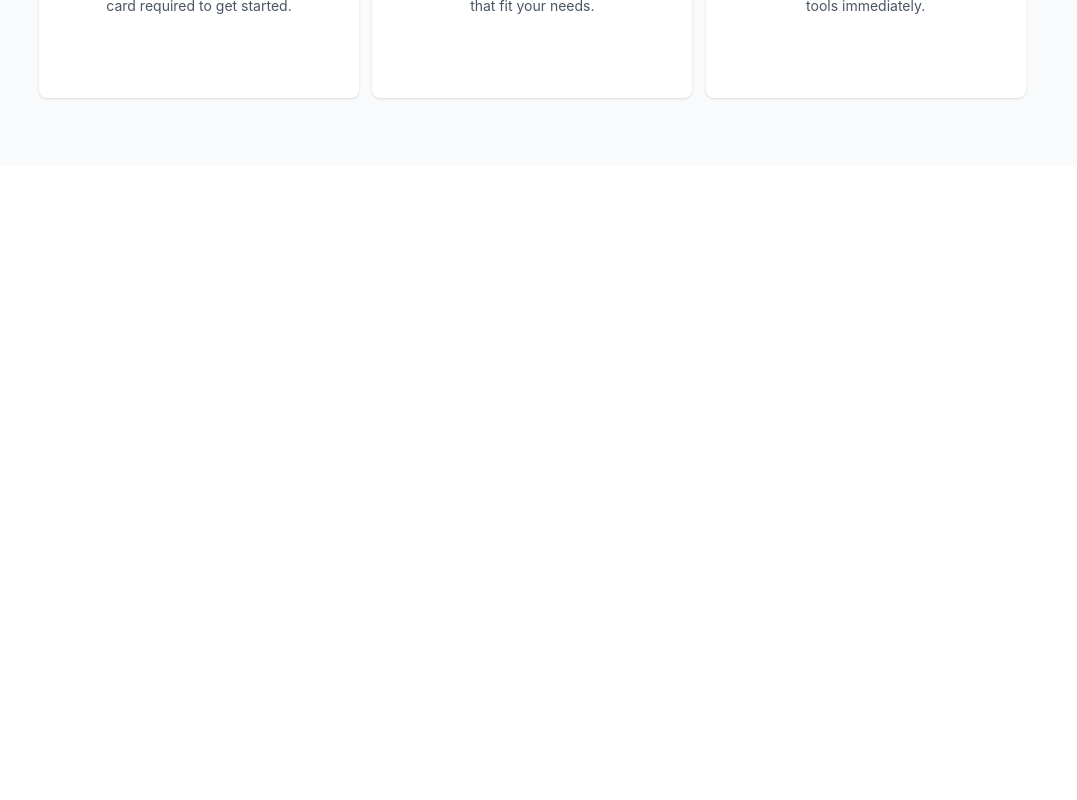
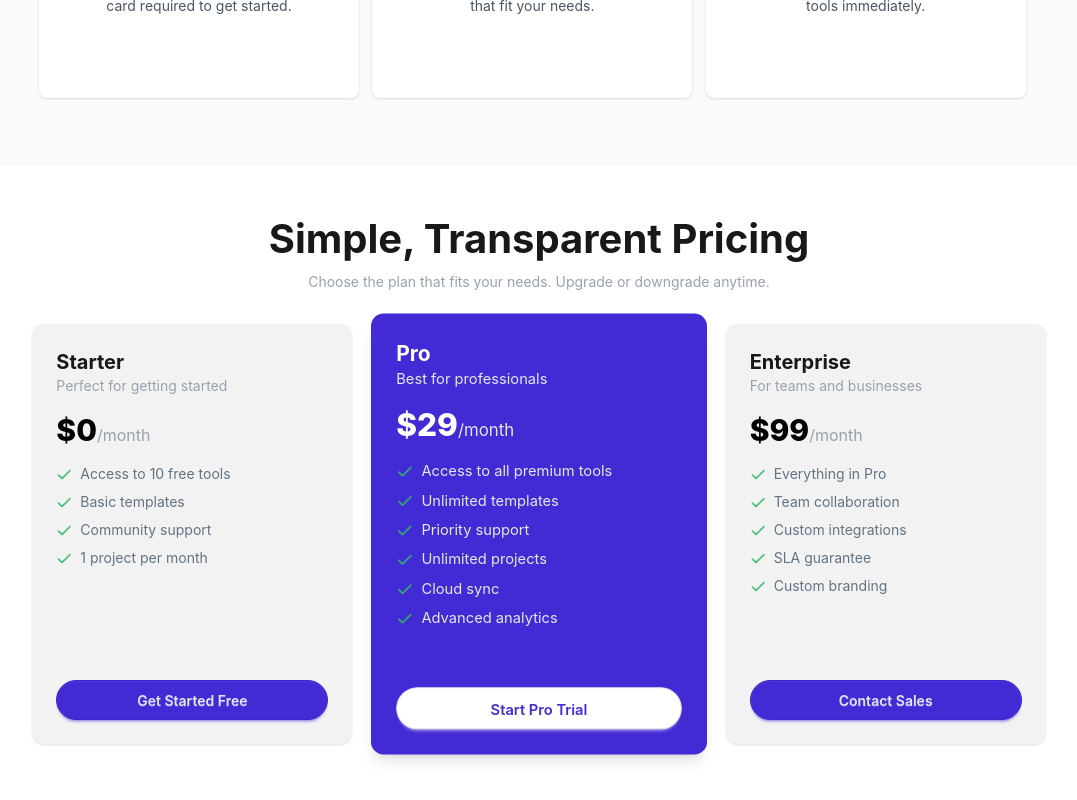
Before and after one commit to YooSabbir/react-assignment, a React (Vite) app: page / in a window 1280 px wide. Shown: the part 1277-2077 px from the top of the page, without its empty margins (101-1178 px from the left). Before the commit the page ends 1443 px from the top, so only its background shows below. Built offline with nearby package versions, Linux system fonts and the light colour scheme.

Commit message:
pricing section completed

```diff
--- a/src/App.jsx
+++ b/src/App.jsx
@@ -3,6 +3,7 @@ import Navbar from './componants/Navbar'
 import Hero from './componants/Hero'
 import Rating from './componants/Rating';
 import Step from './componants/Step'
+import Pricing from './componants/Pricing';
 
 function App() {
 
@@ -12,6 +13,7 @@ function App() {
       <Hero />
       <Rating />
       <Step />
+      <Pricing />
     </>
   );
 }
--- /dev/null
+++ b/src/componants/Pricing.jsx
@@ -0,0 +1,135 @@
+import React from "react";
+import check from "../assets/check.png";
+
+function Pricing() {
+  return (
+
+    <div className="w-full min-h-screen px-3 sm:px-4 lg:px-8">
+
+      <div className="text-center space-y-2 pt-10 sm:pt-12">
+        <h1 className="text-2xl sm:text-3xl lg:text-[40px] font-bold leading-tight">
+          Simple, Transparent Pricing
+        </h1>
+        <p className="text-gray-400 text-sm">
+          Choose the plan that fits your needs. Upgrade or downgrade anytime.
+        </p>
+      </div>
+
+      <div className="mt-8 grid grid-cols-1 md:grid-cols-3 gap-6 place-items-center lg:px-25">
+        <div className="bg-[#F2F2F2] w-full max-w-[95%] sm:max-w-[320px] min-h-[420px] p-5 sm:p-6 flex flex-col justify-between rounded-xl shadow-sm hover:shadow-md transition">
+          <div className="space-y-4">
+            <div>
+              <h1 className="font-bold text-lg sm:text-xl">Starter</h1>
+              <p className="text-gray-400 text-xs sm:text-sm">
+                Perfect for getting started
+              </p>
+            </div>
+            <h1 className="text-gray-400">
+              <span className="font-extrabold text-2xl sm:text-3xl text-black">
+                $0
+              </span>
+              /month
+            </h1>
+            <div className="text-xs sm:text-sm text-[#627382] space-y-2">
+              <p className="flex gap-2 items-center">
+                <img src={check} className="w-4 h-4" /> Access to 10 free tools
+              </p>
+              <p className="flex gap-2 items-center">
+                <img src={check} className="w-4 h-4" /> Basic templates
+              </p>
+              <p className="flex gap-2 items-center">
+                <img src={check} className="w-4 h-4" /> Community support
+              </p>
+              <p className="flex gap-2 items-center">
+                <img src={check} className="w-4 h-4" /> 1 project per month
+              </p>
+            </div>
+          </div>
+          <button className="btn btn-primary mt-6 rounded-full w-full">
+            Get Started Free
+          </button>
+        </div>
+
+        <div className="bg-primary text-white w-full max-w-[95%] sm:max-w-[320px] min-h-[420px] p-5 sm:p-6 flex flex-col justify-between rounded-xl shadow-lg sm:scale-105">
+          <div className="space-y-4">
+            <div>
+              <h1 className="font-bold text-lg sm:text-xl">Pro</h1>
+              <p className="text-gray-200 text-xs sm:text-sm">
+                Best for professionals
+              </p>
+            </div>
+            <h1 className="text-gray-200">
+              <span className="font-extrabold text-2xl sm:text-3xl text-white">
+                $29
+              </span>
+              /month
+            </h1>
+            <div className="text-xs sm:text-sm text-gray-200 space-y-2">
+              <p className="flex gap-2 items-center">
+                <img src={check} className="w-4 h-4" /> Access to all premium
+                tools
+              </p>
+              <p className="flex gap-2 items-center">
+                <img src={check} className="w-4 h-4" /> Unlimited templates
+              </p>
+              <p className="flex gap-2 items-center">
+                <img src={check} className="w-4 h-4" /> Priority support
+              </p>
+              <p className="flex gap-2 items-center">
+                <img src={check} className="w-4 h-4" /> Unlimited projects
+              </p>
+              <p className="flex gap-2 items-center">
+                <img src={check} className="w-4 h-4" /> Cloud sync
+              </p>
+              <p className="flex gap-2 items-center">
+                <img src={check} className="w-4 h-4" /> Advanced analytics
+              </p>
+            </div>
+          </div>
+          <button className="btn bg-white text-primary mt-6 rounded-full w-full">
+            Start Pro Trial
+          </button>
+        </div>
+
+        <div className="bg-[#F2F2F2] w-full max-w-[95%] sm:max-w-[320px] min-h-[420px] p-5 sm:p-6 flex flex-col justify-between rounded-xl shadow-sm hover:shadow-md transition">
+          <div className="space-y-4">
+            <div>
+              <h1 className="font-bold text-lg sm:text-xl">Enterprise</h1>
+              <p className="text-gray-400 text-xs sm:text-sm">
+                For teams and businesses
+              </p>
+            </div>
+            <h1 className="text-gray-400">
+              <span className="font-extrabold text-2xl sm:text-3xl text-black">
+                $99
+              </span>
+              /month
+            </h1>
+            <div className="text-xs sm:text-sm text-[#627382] space-y-2">
+              <p className="flex gap-2 items-center">
+                <img src={check} className="w-4 h-4" /> Everything in Pro
+              </p>
+              <p className="flex gap-2 items-center">
+                <img src={check} className="w-4 h-4" /> Team collaboration
+              </p>
+              <p className="flex gap-2 items-center">
+                <img src={check} className="w-4 h-4" /> Custom integrations
+              </p>
+              <p className="flex gap-2 items-center">
+                <img src={check} className="w-4 h-4" /> SLA guarantee
+              </p>
+              <p className="flex gap-2 items-center">
+                <img src={check} className="w-4 h-4" /> Custom branding
+              </p>
+            </div>
+          </div>
+          <button className="btn btn-primary mt-6 rounded-full w-full">
+            Contact Sales
+          </button>
+        </div>
+      </div>
+    </div>
+  );
+}
+
+export default Pricing;
```
Also changed, not shown: src/assets/check.png (added).
